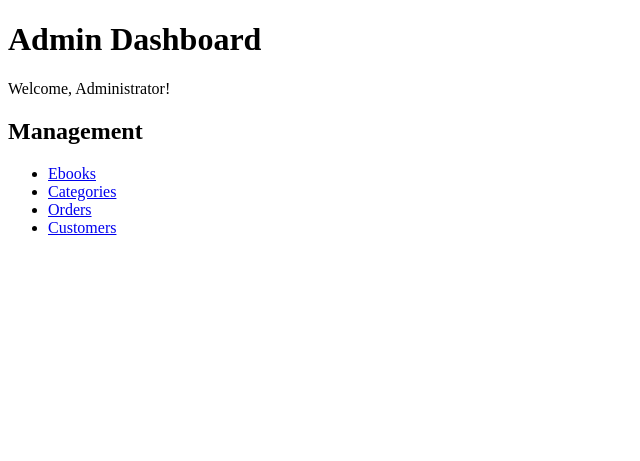
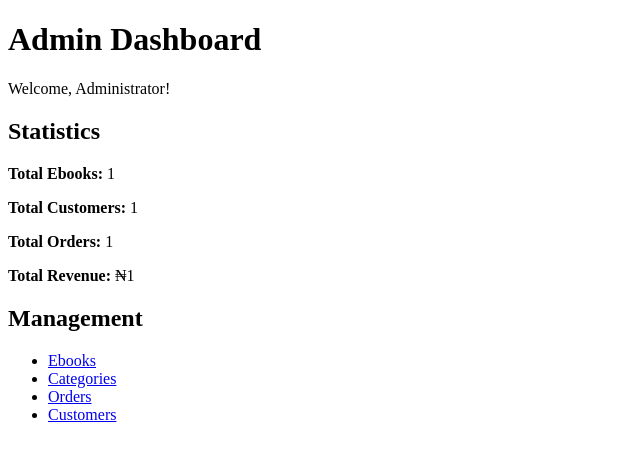
Before and after one commit to sageobito465-blip/Ebunoluwa, a Flask app: template templates/admin/dashboard.html in a window 1280 px wide. Shown: the top 461 px of the page, without its empty margins (0-640 px from the left). Run offline with Flask 3, Linux system fonts and the light colour scheme; the template is opened without the code that fills it: most values are stand-ins (such as "Sample title", 1, 10 or a date in 2020).

Commit message:
Add admin dashboard statistics

```diff
--- a/app.py
+++ b/app.py
@@ -969,7 +969,6 @@ def download_ebook(book_id):
         as_attachment=True
     )
 
-
 # Admin dashboard
 @app.route("/admin")
 def admin_dashboard():
@@ -983,27 +982,64 @@ def admin_dashboard():
     cursor = connection.cursor()
 
     cursor.execute("""
-        SELECT name, email, role
+        SELECT role
         FROM users
         WHERE id = %s
     """, (user_id,))
 
     user = cursor.fetchone()
 
-    cursor.close()
-    connection.close()
-
     if user is None:
+        cursor.close()
+        connection.close()
         return "User not found", 404
 
-    if user[2] != "Admin":
+    if user[0] != "Admin":
+        cursor.close()
+        connection.close()
         return "Access denied", 403
+
+    cursor.execute("""
+        SELECT COUNT(*)
+        FROM books
+    """)
+
+    total_books = cursor.fetchone()[0]
+
+    cursor.execute("""
+        SELECT COUNT(*)
+        FROM users
+        WHERE role = %s
+    """, ("Customer",))
+
+    total_customers = cursor.fetchone()[0]
+
+    cursor.execute("""
+        SELECT COUNT(*)
+        FROM orders
+    """)
+
+    total_orders = cursor.fetchone()[0]
+
+    cursor.execute("""
+        SELECT COALESCE(SUM(total_amount), 0)
+        FROM orders
+        WHERE status = %s
+    """, ("Paid",))
+
+    total_revenue = cursor.fetchone()[0]
+
+    cursor.close()
+    connection.close()
 
     return render_template(
         "admin/dashboard.html",
-        user=user
-    )
-
+        user=user,
+        total_books=total_books,
+        total_customers=total_customers,
+        total_orders=total_orders,
+        total_revenue=total_revenue
+    )
 
 # Manage categories
 @app.route("/admin/categories")
--- a/templates/admin/dashboard.html
+++ b/templates/admin/dashboard.html
@@ -9,6 +9,30 @@
     <h1>Admin Dashboard</h1>
 
     <p>Welcome, Administrator!</p>
+
+    <h2>Statistics</h2>
+
+    <p>
+        <strong>Total Ebooks:</strong>
+        {{ total_books }}
+    </p>
+
+    <p>
+        <strong>Total Customers:</strong>
+        {{ total_customers }}
+    </p>
+
+    <p>
+        <strong>Total Orders:</strong>
+        {{ total_orders }}
+    </p>
+
+    <p>
+        <strong>Total Revenue:</strong>
+        ₦{{ total_revenue }}
+    </p>
+
+
 
     <h2>Management</h2>
 
```
